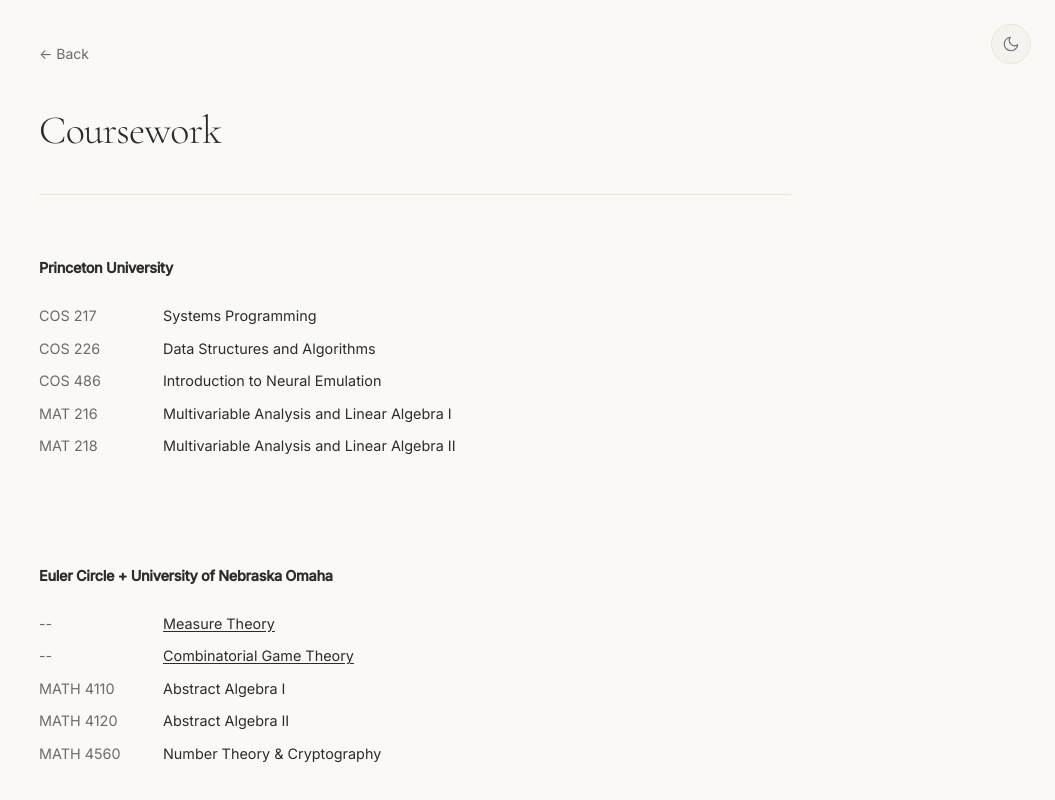
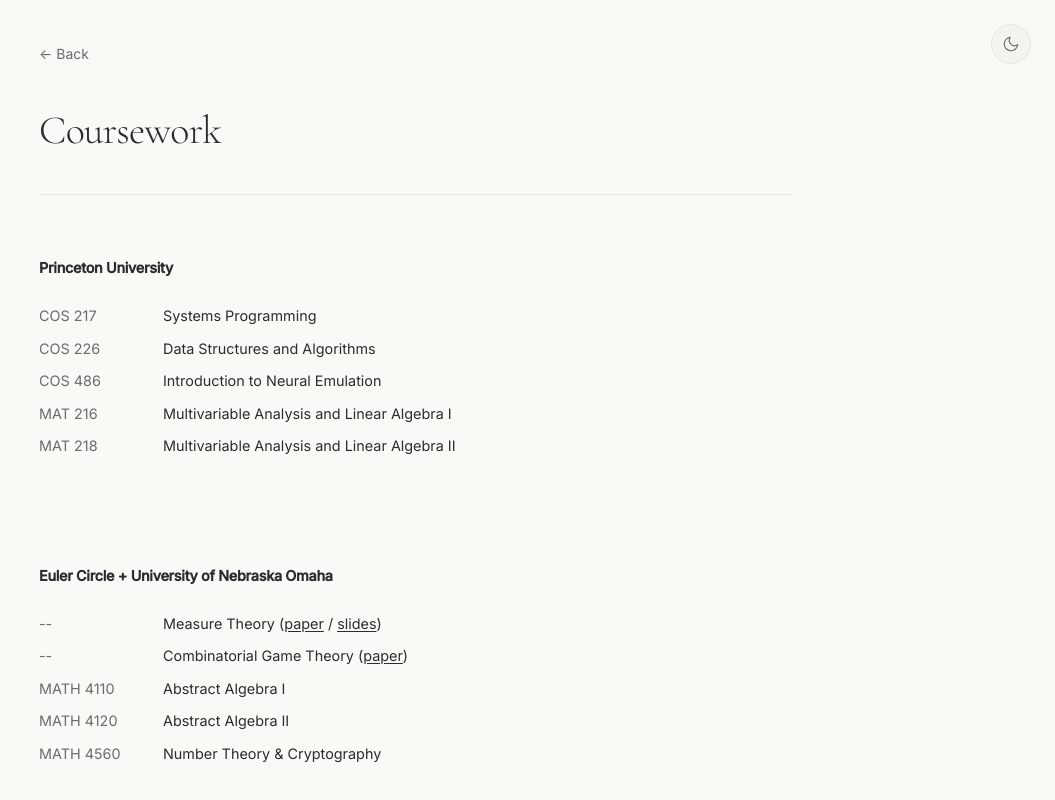
Before and after one commit to sai-nallani/sai-nallani.github.io, a Next.js app: page /courses in a window 1280 px wide. Shown: the top 800 px of the page, without its empty margins (225-1280 px from the left). Built offline with nearby package versions, Linux system fonts and the light colour scheme.

Commit message:
Update courses links to use array of objects with href/text

```diff
--- a/src/app/courses/page.tsx
+++ b/src/app/courses/page.tsx
@@ -16,8 +16,8 @@
         { code: "MAT 218", name: "Multivariable Analysis and Linear Algebra II" },
     ],
     other: [
-        { code: "--", name: "Measure Theory", link: "/mt-paper.pdf" },
-        { code: "--", name: "Combinatorial Game Theory", link: "/cgt-paper.pdf" },
+        { code: "--", name: "Measure Theory", links: [{ href: "/mt-paper.pdf", text: "paper" }, { href: "/mt-slides.pdf", text: "slides" }] },
+        { code: "--", name: "Combinatorial Game Theory", links: [{ href: "/cgt-paper.pdf", text: "paper" }] },
         { code: "MATH 4110", name: "Abstract Algebra I" },
         { code: "MATH 4120", name: "Abstract Algebra II" },
         { code: "MATH 4560", name: "Number Theory & Cryptography" },
@@ -60,10 +60,18 @@
                                     <li key={course.code + course.name}>
                                         <span className={styles.courseCode}>{course.code}</span>
                                         <span className={styles.courseName}>
-                                            {course.link ? (
-                                                <a href={course.link}>{course.name}</a>
-                                            ) : (
-                                                course.name
+                                            {course.name}
+                                            {course.links && course.links.length > 0 && (
+                                                <span className={styles.courseLinks}>
+                                                    {" ("}
+                                                    {course.links.map((link, i) => (
+                                                        <span key={link.href}>
+                                                            <a href={link.href}>{link.text}</a>
+                                                            {i < course.links.length - 1 && " / "}
+                                                        </span>
+                                                    ))}
+                                                    {")"}
+                                                </span>
                                             )}
                                         </span>
                                     </li>
```
Also changed, not shown: 1 other file (tests, documents, lock files or other folders).
